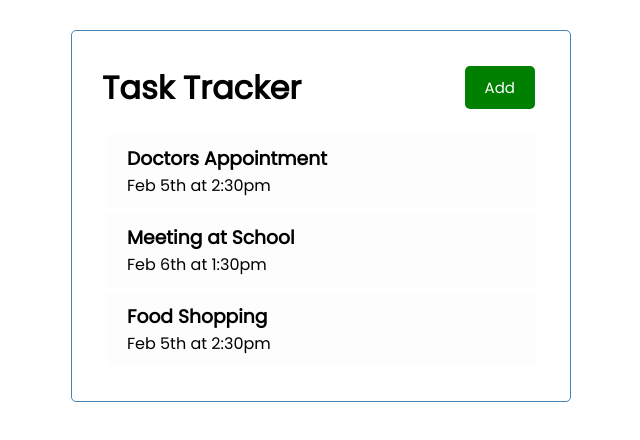
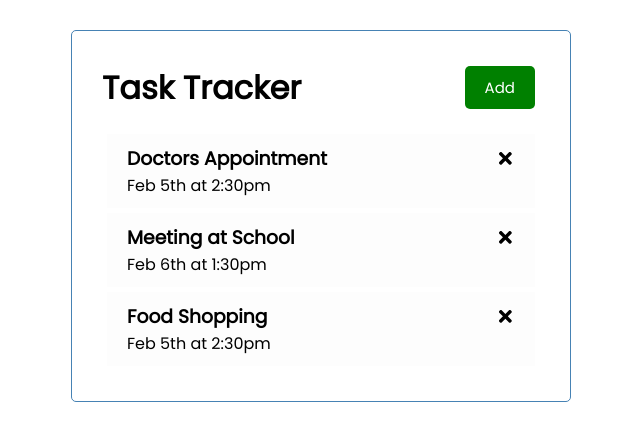
Before and after one commit to mauger1998/react-task-tracker, a React (Create React App) app: page / in a window 1280 px wide. Shown: the top 440 px of the page, without its empty margins (319-959 px from the left). Built offline with nearby package versions, Linux system fonts and the light colour scheme.

Commit message:
Add x icon in h3 via FaTimes

```diff
--- a/src/components/Task.js
+++ b/src/components/Task.js
@@ -1,8 +1,12 @@
+import {FaTimes} from "react-icons/fa"
+
 const Task = ({task}) => {
   return (
     <div className="task">
-      <h3>{task.text}</h3>
-      <p>{task.day}</p>
+        <h3>
+          {task.text} <FaTimes />
+        </h3>
+        <p>{task.day}</p>
     </div>
   )
 }
```
